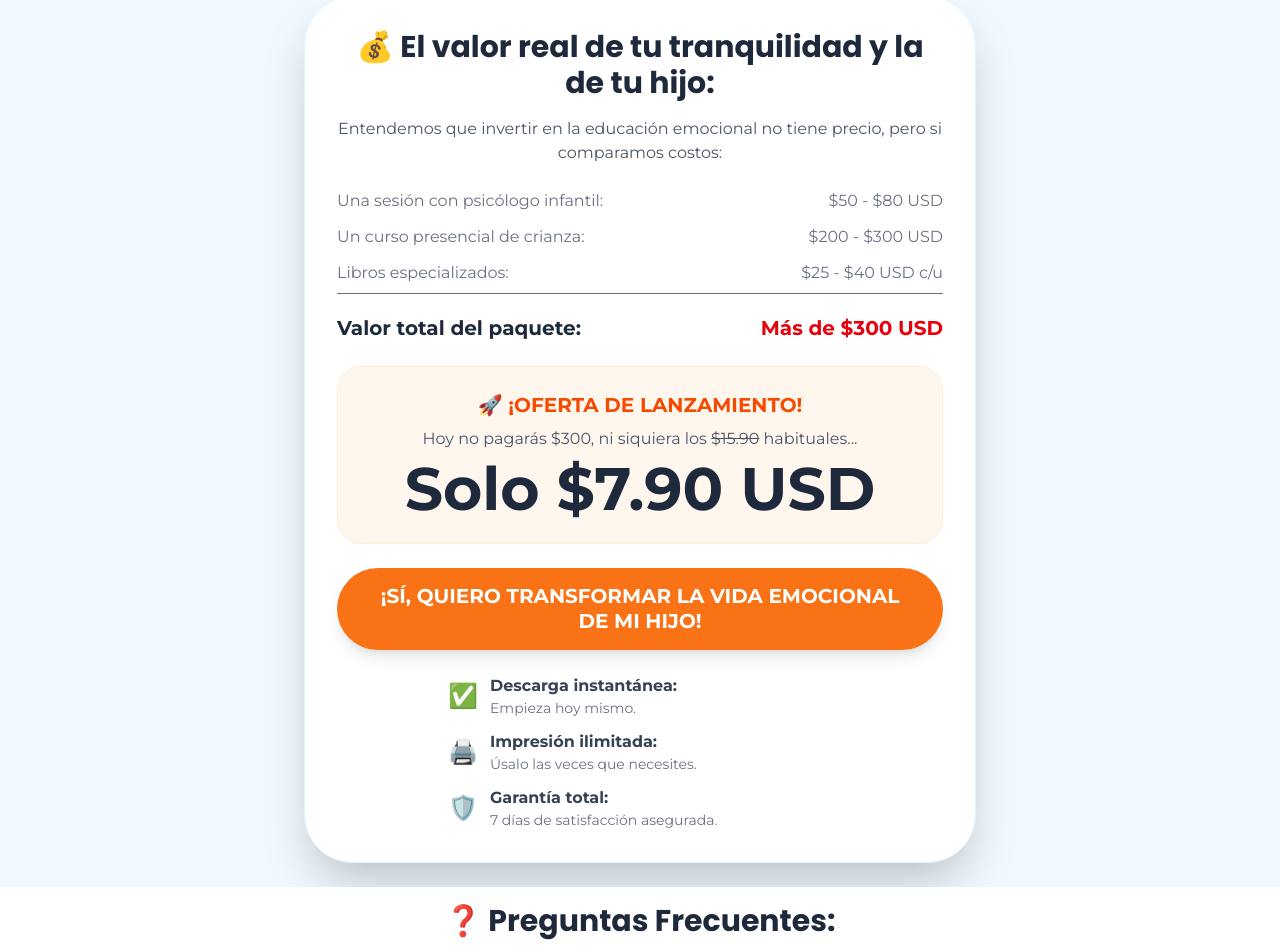
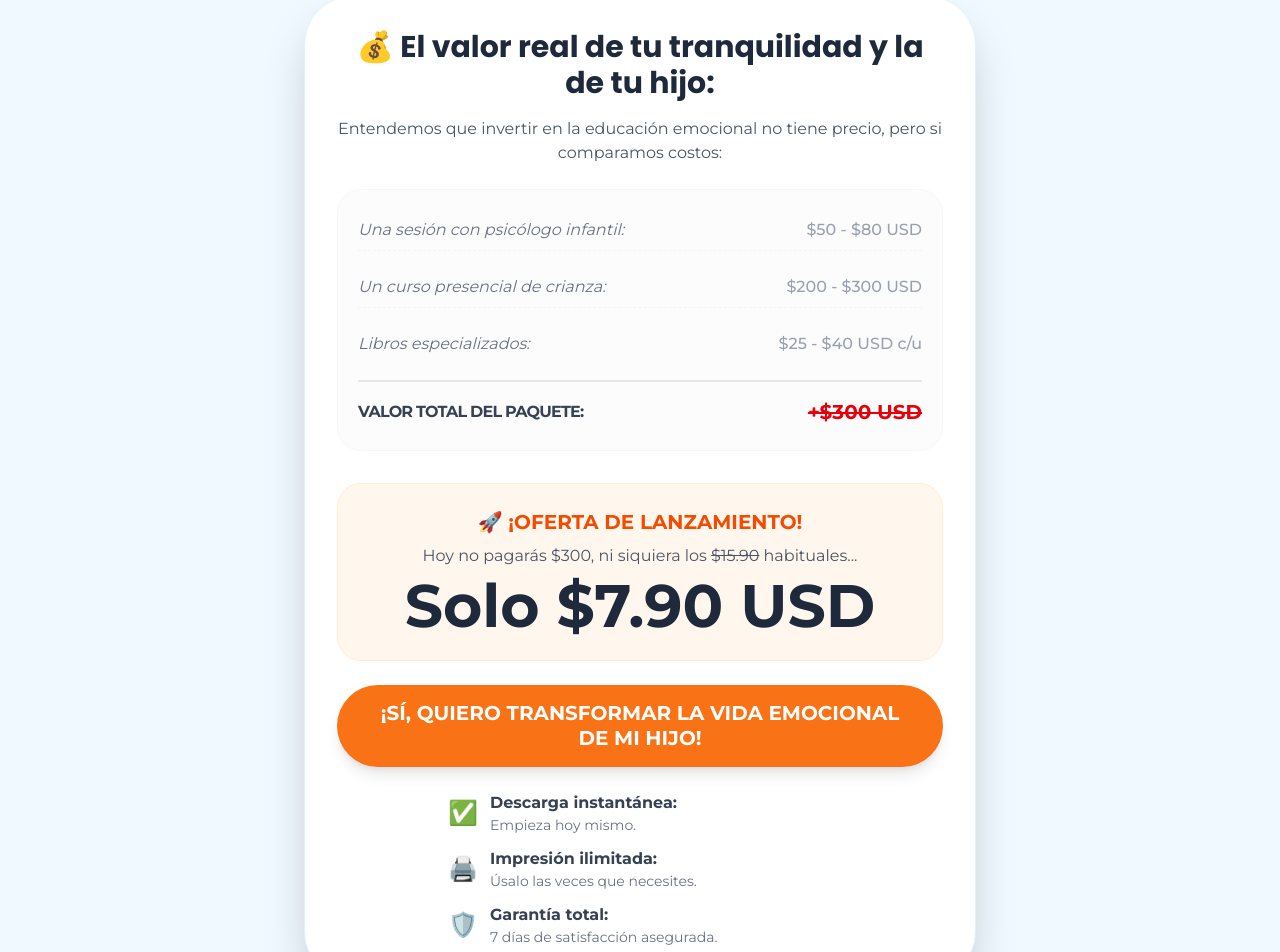
Before and after one commit to helisol1803-bot/botiquin-de-rescate, a React (Vite) app: page / in a window 1280 px wide. Shown: the part 5712-6664 px from the top of the page. Built offline with nearby package versions, Linux system fonts and the light colour scheme.

Commit message:
feat: Improve pricing section presentation
Enhances the visual appeal and clarity of the pricing comparison section by refining the layout, adding borders, and using italicized text for descriptions. This makes the cost comparison more digestible and professional.

```diff
--- a/src/App.tsx
+++ b/src/App.tsx
@@ -427,22 +427,24 @@ export default function App() {
           <h2 className="text-2xl md:text-3xl font-bold mb-4">💰 El valor real de tu tranquilidad y la de tu hijo:</h2>
           <p className="text-gray-600 mb-6">Entendemos que invertir en la educación emocional no tiene precio, pero si comparamos costos:</p>
 
-          <div className="space-y-3 mb-6 text-left">
-            <div className="flex justify-between text-gray-500">
-              <span>Una sesión con psicólogo infantil:</span>
-              <span>$50 - $80 USD</span>
+          <div className="space-y-4 mb-8 text-left bg-gray-50/50 p-5 rounded-3xl border border-gray-100/50">
+            <div className="flex justify-between items-center py-2 border-b border-gray-100 border-dashed text-sm md:text-base">
+              <span className="text-gray-500 italic">Una sesión con psicólogo infantil:</span>
+              <span className="text-gray-400 font-medium whitespace-nowrap">$50 - $80 USD</span>
             </div>
-            <div className="flex justify-between text-gray-500">
-              <span>Un curso presencial de crianza:</span>
-              <span>$200 - $300 USD</span>
+            <div className="flex justify-between items-center py-2 border-b border-gray-100 border-dashed text-sm md:text-base">
+              <span className="text-gray-500 italic">Un curso presencial de crianza:</span>
+              <span className="text-gray-400 font-medium whitespace-nowrap">$200 - $300 USD</span>
             </div>
-            <div className="flex justify-between text-gray-500 border-b pb-2">
-              <span>Libros especializados:</span>
-              <span>$25 - $40 USD c/u</span>
+            <div className="flex justify-between items-center py-2 text-sm md:text-base">
+              <span className="text-gray-500 italic">Libros especializados:</span>
+              <span className="text-gray-400 font-medium whitespace-nowrap">$25 - $40 USD c/u</span>
             </div>
-            <div className="flex justify-between font-bold text-xl pt-2">
-              <span>Valor total del paquete:</span>
-              <span className="text-red-600">Más de $300 USD</span>
+            <div className="pt-3 mt-1 border-t-2 border-gray-200">
+              <div className="flex justify-between items-center py-1">
+                <span className="font-black text-gray-700 uppercase tracking-tighter">Valor total del paquete:</span>
+                <span className="text-red-600 font-black text-xl line-through decoration-2">+$300 USD</span>
+              </div>
             </div>
           </div>
 
```
